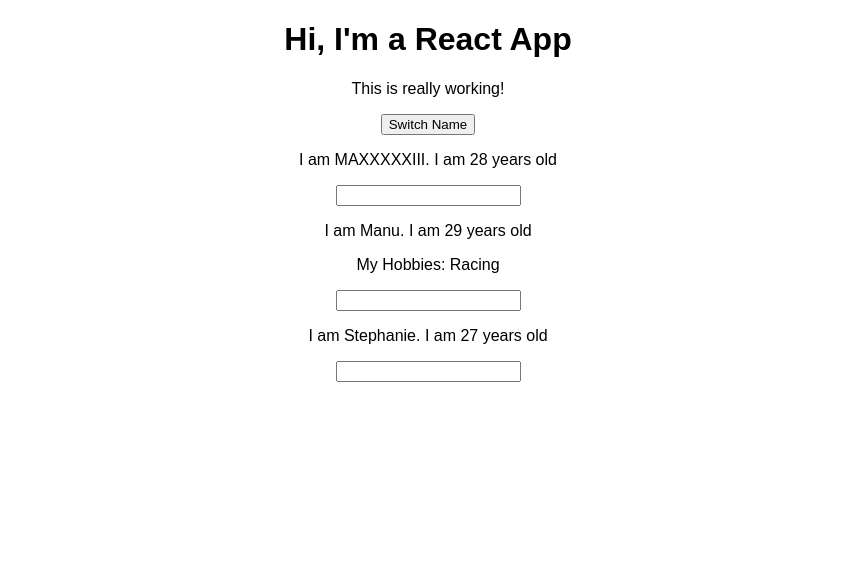
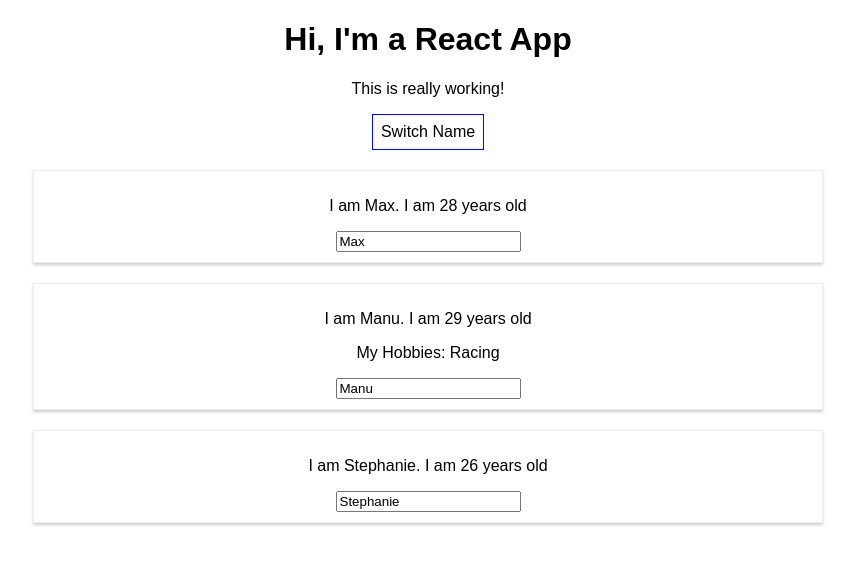
Before and after one commit to ShikhaBhattarai/MyReactApp, a React (Create React App) app: page / in a window 1280 px wide. Both pictures are taken after a click on the button "Switch Name". Shown: the top 564 px of the page, without its empty margins (212-1067 px from the left). Built offline with nearby package versions, Linux system fonts and the light colour scheme.

Commit message:
Adding conditional statement

```diff
--- a/src/App.js
+++ b/src/App.js
@@ -9,7 +9,8 @@
       { name: 'Manu', age: 29 },
       { name: 'Stephanie', age: 26 }
     ],
-    otherState: 'some other value'
+    otherState: 'some other value',
+    showPerson: false
   };
 
   switchNameHandler = ( newName ) => {
@@ -34,16 +35,34 @@
     })
   }
 
+  togglePersonsHandler = () => {
+    const doesShow = this.state.showPerson;
+    this.setState({showPerson: !doesShow});
+  }
+
   render() {
+    const style = {
+      backgroundColor: 'white',
+      font:'inherit',
+      border: '1px solid blue',
+      padding: '8px',
+      cursor: 'pointer'
+    }
     return (
       <div className="App">
         <h1>Hi, I'm a React App</h1>
         <p>This is really working!</p>
         {/* Method 1 */}
-        <button onClick={this.switchNameHandler.bind(this,'MAXXXXXIII')}>Switch Name</button>
+        <button
+        style ={style}
+        onClick={this.togglePersonsHandler}>Switch Name</button>
         {/* Method 2 */}
         {/* Implicitly adds return in front of anonymous function this.switchNameHandler(this,'MAXXXXXIII') */}
          {/* <button onClick={() => this.switchNameHandler('MAXXXXXIII')}>Switch Name</button> */}
+
+        {
+        this.state.showPerson ?
+          <div>
         <Person
           name={this.state.persons[0].name}
           age={this.state.persons[0].age}
@@ -60,7 +79,10 @@
           name={this.state.persons[2].name}
           age={this.state.persons[2].age}
         />
+        </div> : null
+        }
       </div>
+
     );
     // return React.createElement('div', {className: 'App'}, React.createElement('h1', null, 'Does this work now?'));
   }
--- a/src/Person/Person.css
+++ b/src/Person/Person.css
@@ -0,0 +1,8 @@
+.Person {
+    width: 60%;
+    margin: 20px auto;
+    border: 1px solid #eeeeee;
+    box-shadow: 0 2px 3px #ccc;
+    text-align: center;
+    padding:10px;
+}
--- a/src/Person/Person.js
+++ b/src/Person/Person.js
@@ -1,13 +1,14 @@
 import React from 'react';
+import './Person.css'
 
 // function person() {}
 
 const person = (props) => {
     return (
-        <div>
+        <div className="Person">
         <p onClick={props.click}>I am {props.name}. I am {props.age} years old</p>
         <p>{props.children}</p>
-        <input type="text" onChange= {props.changed}/>
+        <input type="text" onChange={props.changed} value={props.name}/>
         </div>
     )
 }
```
